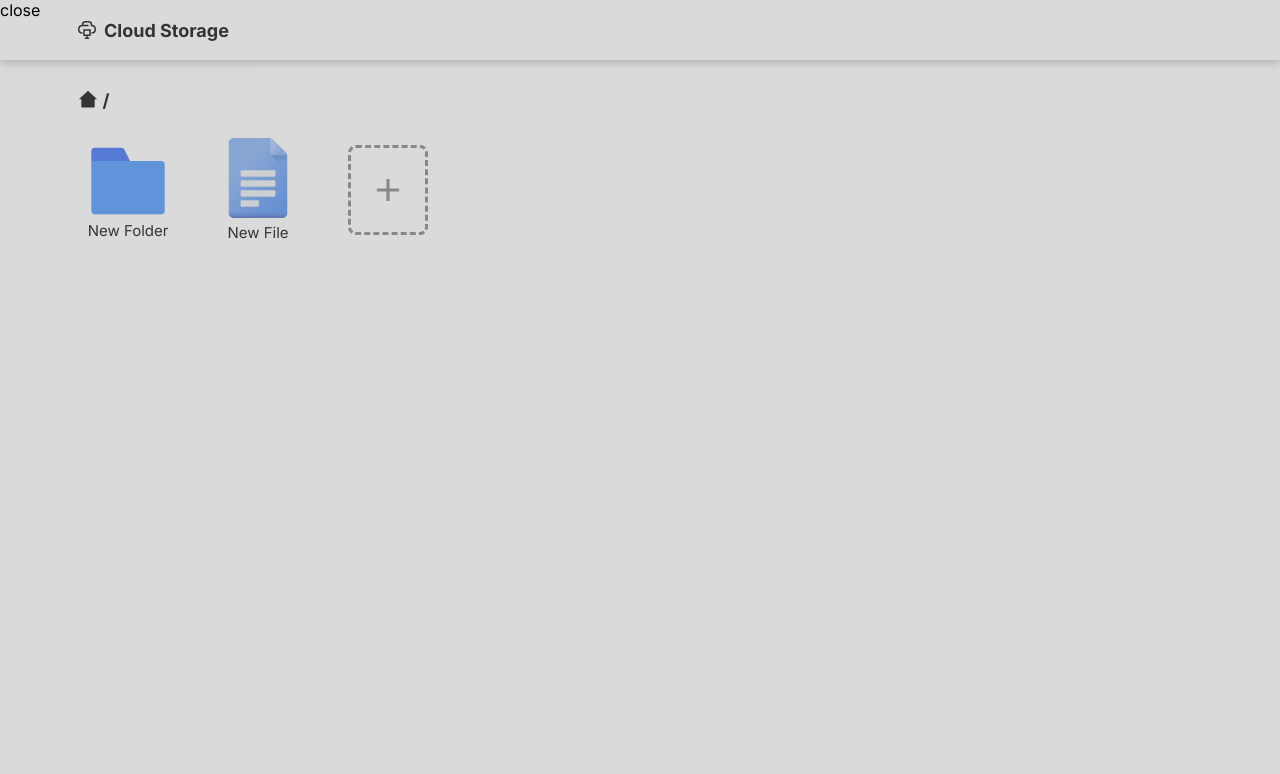
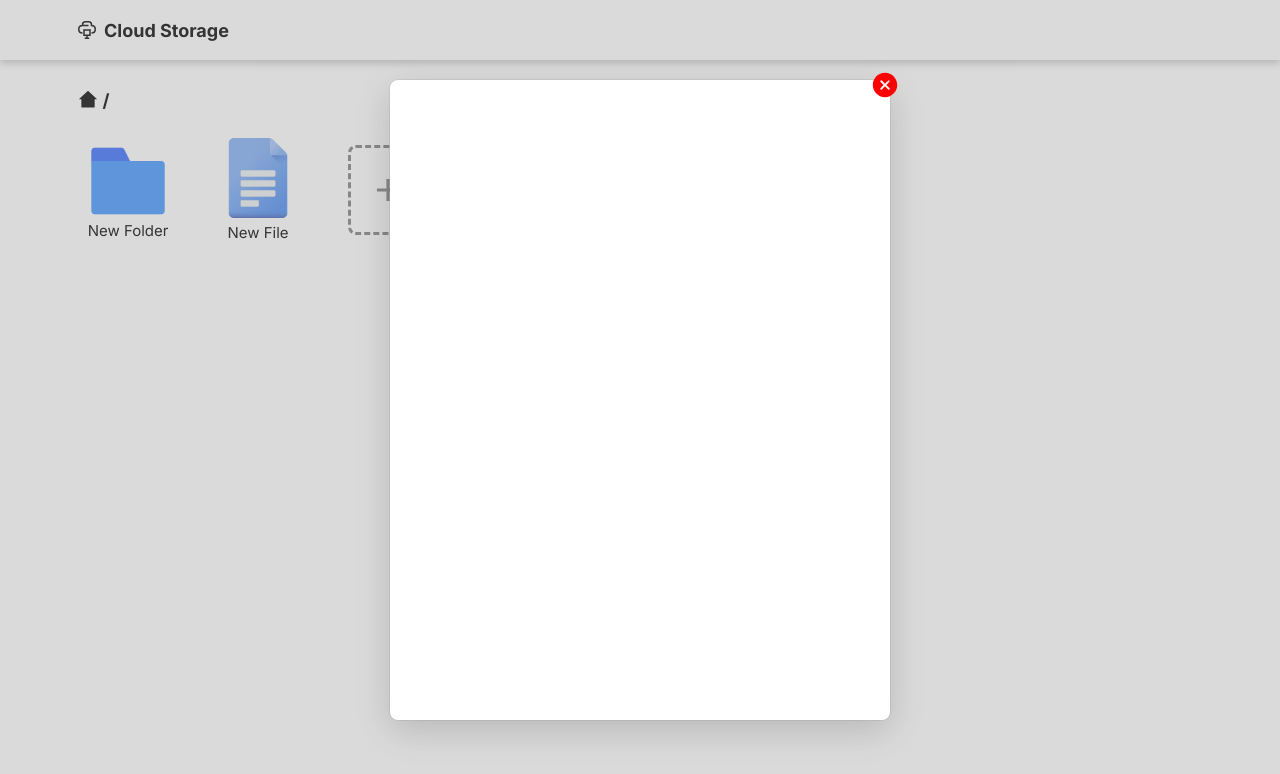
Before and after one commit to akshat-patel28/cloud-storage, a Next.js app: page / in a window 1280 px wide. Both pictures are taken after a click on the element 388 px from the left and 190 px from the top of the page. Shown: the top 774 px of the page. Built offline with nearby package versions, Linux system fonts and the light colour scheme.

Commit message:
- form container created in form modal component - new close icon added - styles adedd for form container and close icon

```diff
--- a/components/form-modal/FormModal.jsx
+++ b/components/form-modal/FormModal.jsx
@@ -1,12 +1,18 @@
 import styles from "./styles.module.css";
+import { IoCloseCircle } from "react-icons/io5";
 
 const FormModal = ({ showFormModal, setShowFormModal }) => {
   return (
     <div
       className={`${styles.modal_container} w-100 h-100 ${
         showFormModal ? styles.active_modal : ""
-      }`}>
-      <span onClick={() => setShowFormModal(false)}>close</span>
+      } d-flex justify-content-center align-items-center`}>
+      <div className={`${styles.form_container} position-relative`}>
+        <IoCloseCircle
+          className={`${styles.close_icon} position-absolute cursor-pointer `}
+          onClick={() => setShowFormModal(false)}
+        />
+      </div>
     </div>
   );
 };
--- a/components/form-modal/styles.module.css
+++ b/components/form-modal/styles.module.css
@@ -12,3 +12,19 @@
   transform: scale(1);
   z-index: 1111;
 }
+
+.form_container {
+  width: 500px;
+  height: 80%;
+  background-color: #fff;
+  border-radius: 8px;
+  box-shadow: rgba(0, 0, 0, 0.16) 0px 10px 36px 0px,
+    rgba(0, 0, 0, 0.06) 0px 0px 0px 1px;
+}
+
+.close_icon {
+  font-size: 30px;
+  right: -10px;
+  top: -10px;
+  color: #ff0000;
+}
```
